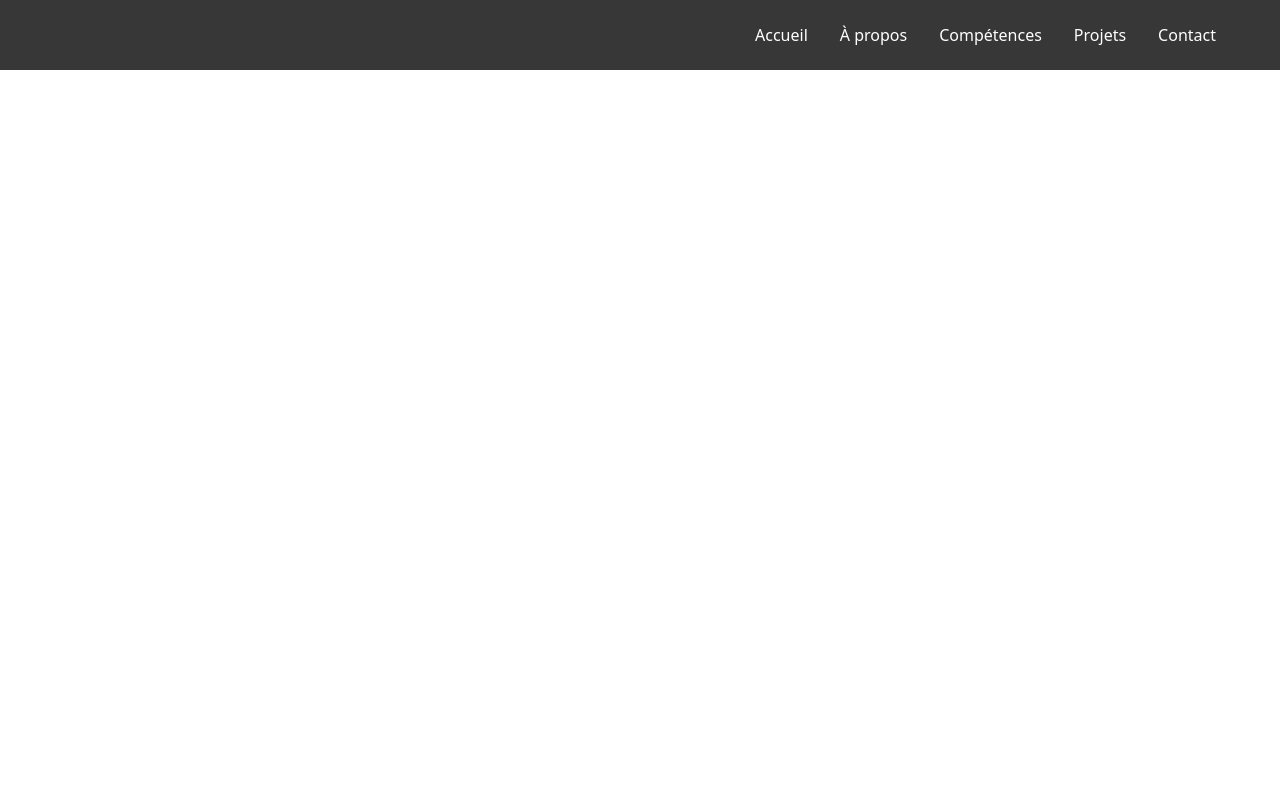
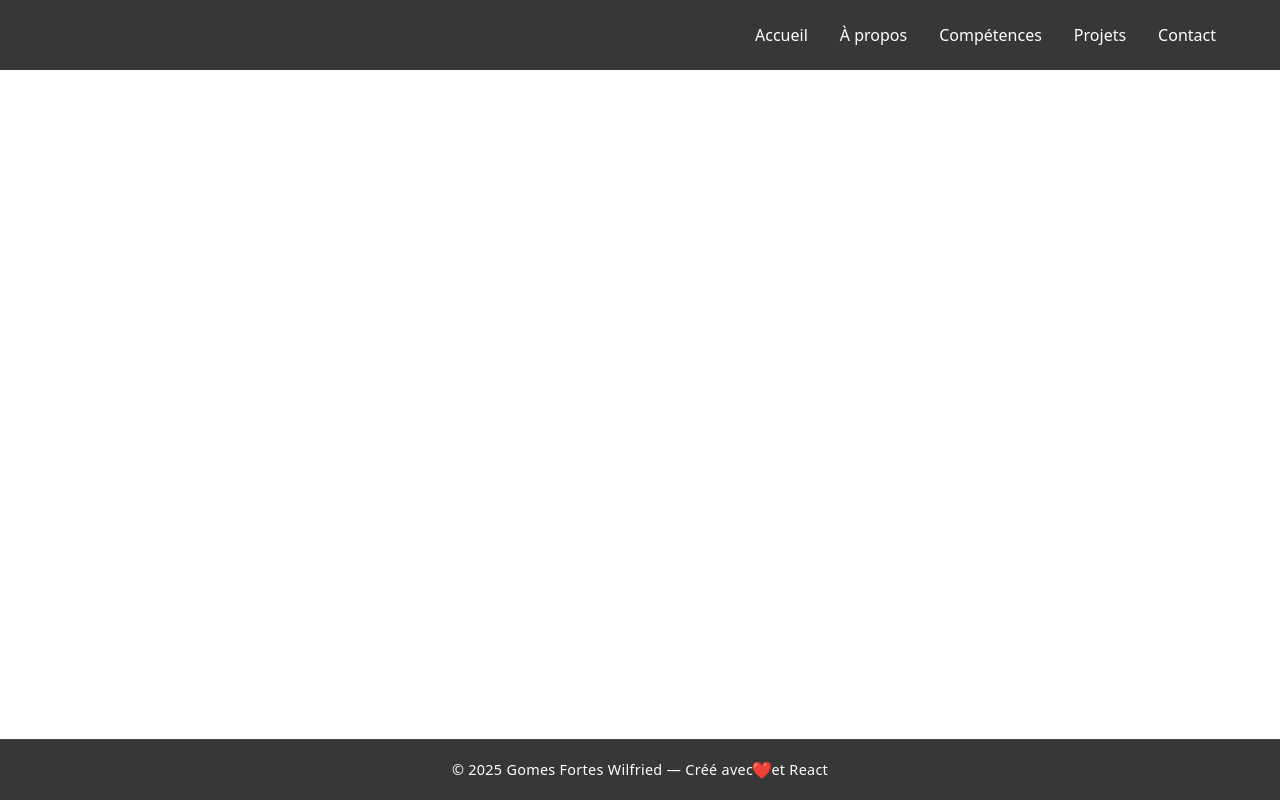
Before and after one commit to Willygo06/Portfolio, a React (Vite) app in the folder frontend/portfolio/: page / in a window 1280 px wide. Built offline with nearby package versions, Linux system fonts and the light colour scheme.

Commit message:
✨ add footer composant

```diff
--- /dev/null
+++ b/frontend/portfolio/section/partial/Footer.jsx
@@ -0,0 +1,8 @@
+import React from "react";
+import "../styles/Footer.css";
+
+export const Footer = () => (
+    <div className="footer">
+            © {new Date().getFullYear()} Gomes Fortes Wilfried — Créé avec <span className="heart">❤️</span> et React
+    </div>
+);
--- /dev/null
+++ b/frontend/portfolio/section/styles/Footer.css
@@ -0,0 +1,52 @@
+.footer {
+  position: fixed;
+  bottom: 0;
+  left: 0;
+  width: 100%;
+  height: 60px;
+  background: rgb(56,55,55);
+  color: #ffffff;
+  text-align: center;
+  font-size: 0.9rem;
+  letter-spacing: 0.3px;
+  display: flex;
+  border-top: 1px solid rgba(255, 255, 255, 0.1);
+  justify-content: center;
+  align-items: center;
+  transition: background 0.3s ease, color 0.3s ease;
+  z-index: 100;
+  margin: 0;
+  padding: 0;
+}
+
+/* Animation subtile au survol */
+.footer:hover {
+  background: #f0f4ff;
+  color: #2563eb;
+}
+
+/* Emoji ❤️ légèrement animé */
+.footer span.heart {
+  display: inline-block;
+  animation: pulse 1.5s infinite ease-in-out;
+  color: #e63946;
+}
+
+@keyframes pulse {
+  0%, 100% {
+    transform: scale(1);
+    opacity: 0.9;
+  }
+  50% {
+    transform: scale(1.2);
+    opacity: 1;
+  }
+}
+
+/* Responsive – toujours centré et lisible */
+@media (max-width: 600px) {
+  footer {
+    font-size: 0.8rem;
+    padding: 15px 0;
+  }
+}
--- a/frontend/portfolio/src/App.jsx
+++ b/frontend/portfolio/src/App.jsx
@@ -1,12 +1,14 @@
 import './App.css'
 import React from 'react'
 import { Navbar } from '../section/partial/Navbar'
+import { Footer } from '../section/partial/Footer'
 
 function App() {
 
   return (
     <>
       <Navbar />
+      <Footer />
     </>
   )
 }
```
